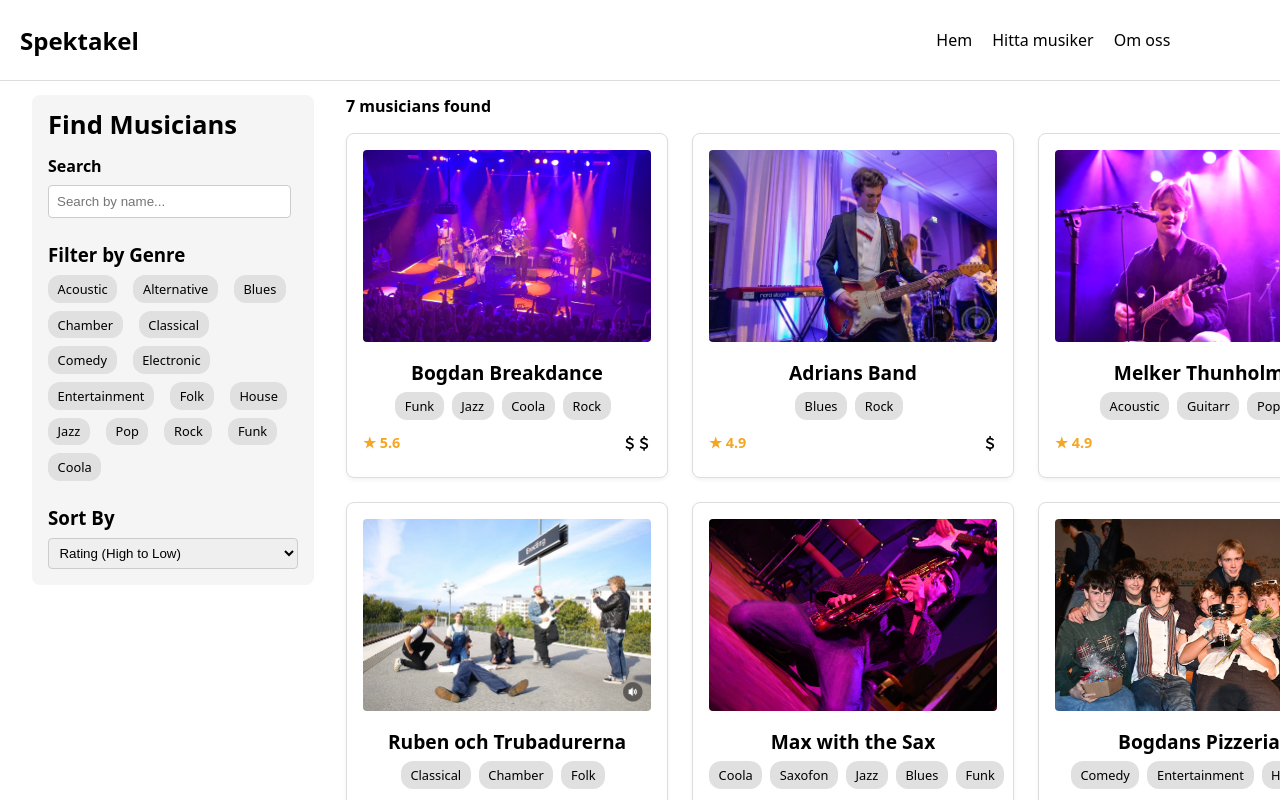
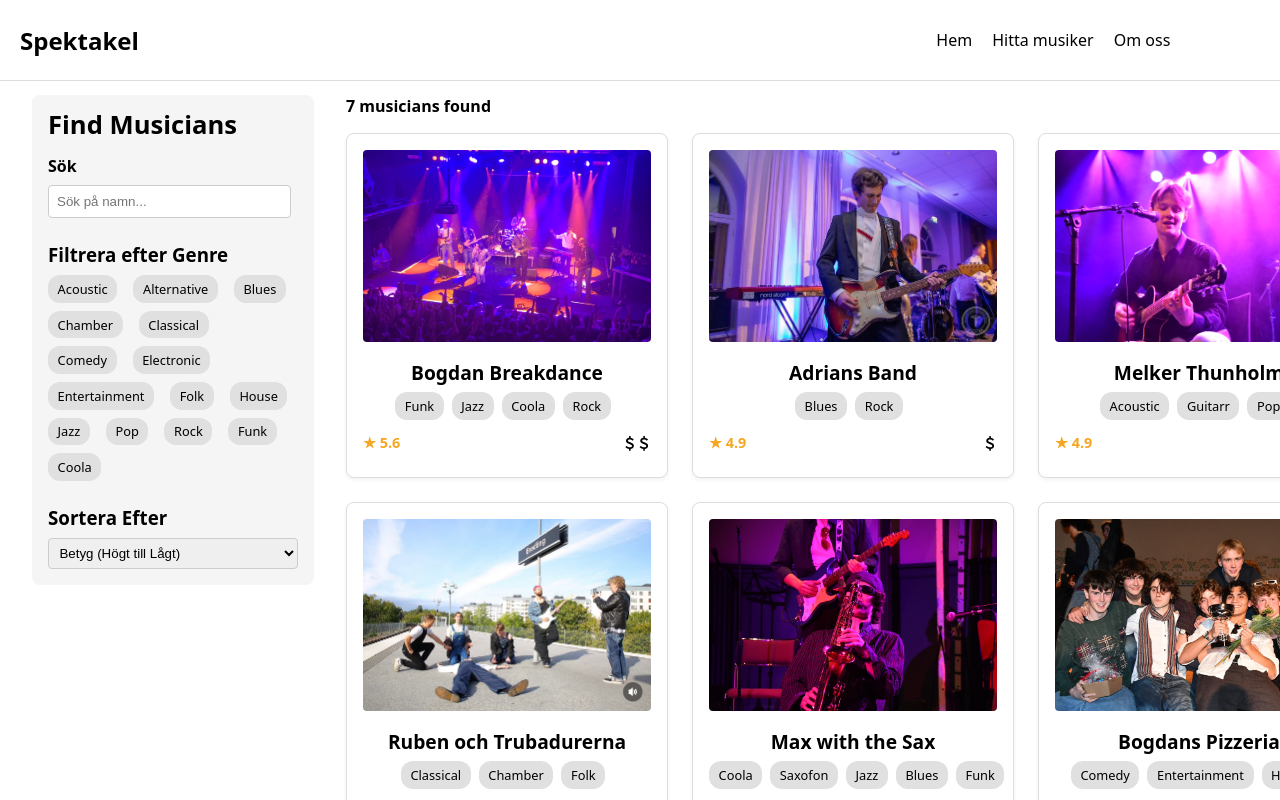
Before and after one commit to ChristofferNo/spektakel, a React (Vite) app: page / in a window 1280 px wide. Both pictures are taken after a click on the item "Hitta musiker". Shown: the top 800 px of the page. Built offline with nearby package versions, Linux system fonts and the light colour scheme.

Commit message:
Småändringar, fixat engelska till svenska etc.

```diff
--- a/src/assets/dummyData/musicians.js
+++ b/src/assets/dummyData/musicians.js
@@ -4,7 +4,7 @@ import BogdanBreakdanceVinter from "../Images/VinterBogdan.jpeg";
 import RubenOchTrubadurerna from "../Images/RubenTrub.jpeg";
 import Melker from "../Images/Melker.jpeg";
 import DJHammer from "../Images/DJ-Hammer-1.jpeg";
-import MaxSax from "../Images/Max-Sne.jpeg";
+import MaxSax from "../Images/Max-Rak.jpeg";
 
 const musicians = [
   {
--- a/src/pages/FindMusiciansPage/FindMusiciansPage.jsx
+++ b/src/pages/FindMusiciansPage/FindMusiciansPage.jsx
@@ -49,17 +49,17 @@ function FindMusiciansPage({ navigate, setSelectedMusician }) {
       <aside className="sidebar">
         <h1>Find Musicians</h1>
 
-        <label className="label">Search</label>
+        <label className="label">Sök</label>
         <input
           className="search-input"
           type="text"
-          placeholder="Search by name..."
+          placeholder="Sök på namn..."
           value={search}
           onChange={(e) => setSearch(e.target.value)}
         />
 
         <div className="filter-section">
-          <h3>Filter by Genre</h3>
+          <h3>Filtrera efter Genre</h3>
           <div className="genre-tags">
             {allGenres.map((genre) => (
               <span
@@ -76,12 +76,12 @@ function FindMusiciansPage({ navigate, setSelectedMusician }) {
         </div>
 
         <div className="sort-section">
-          <h3>Sort By</h3>
+          <h3>Sortera Efter</h3>
           <select
             value={sortOrder}
             onChange={(e) => setSortOrder(e.target.value)}
           >
-            <option value="rating">Rating (High to Low)</option>
+            <option value="rating">Betyg (Högt till Lågt)</option>
             {/* Du kan lägga till fler sorteringsval här */}
           </select>
         </div>
```
